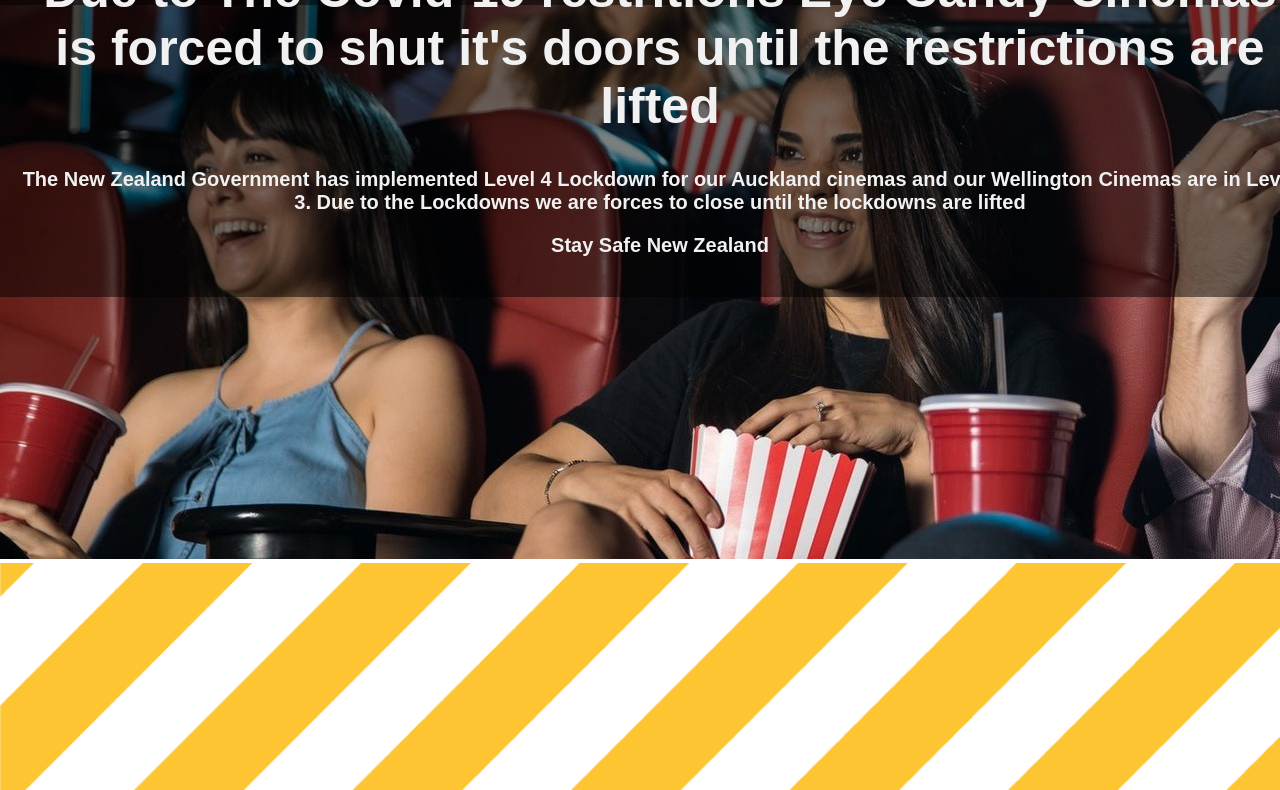
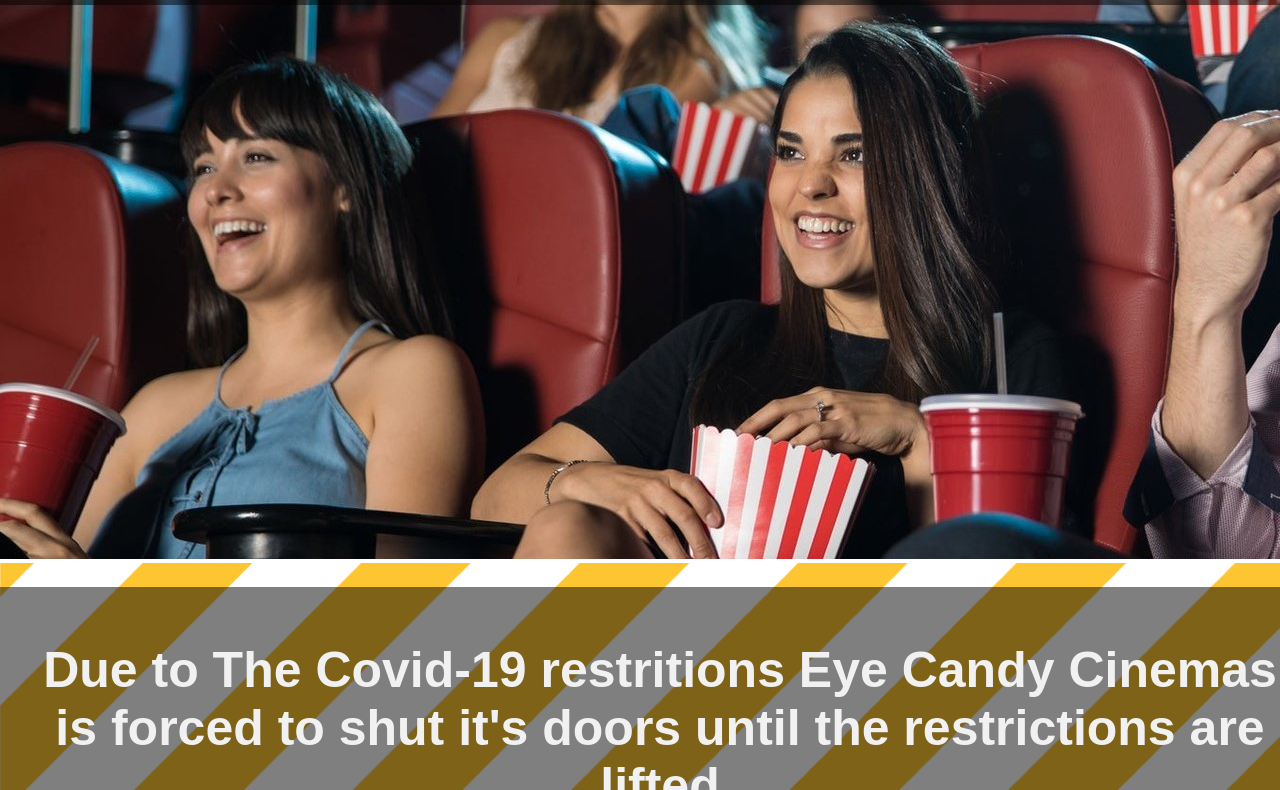
Before and after one commit to KieranGregan/eyecandycinemas, a plain HTML site: page Project 2 Website/home.html in a window 1280 px wide. Shown: the part 213-1003 px from the top of the page. Drawn offline with Linux system fonts and the light colour scheme; a script that the page names is missing.

Commit message:
Changing covid text
Changing the name of the div as i reused a name

```diff
--- a/Project 2 Website/home.html
+++ b/Project 2 Website/home.html
@@ -29,7 +29,7 @@
 
 <div class="covid">
 	<img src="MoviePosters/Covid.png">
-	<div class="content">
+	<div class="notice">
 		<h1>Due to The Covid-19 restritions Eye Candy Cinemas is forced to shut it's doors until the restrictions are lifted</h1>
 			<p>The New Zealand Government has implemented Level 4 Lockdown for our Auckland cinemas and our Wellington Cinemas are in Level 3. Due to the Lockdowns we are forces to close until the lockdowns are lifted</p>
 			<p>Stay Safe New Zealand</p>
--- a/Project 2 Website/style.css
+++ b/Project 2 Website/style.css
@@ -81,9 +81,23 @@ body
 .covid img {
   width: 100%;
 }
-.content p {
+.notice p {
   font-size: 20px;
 }
-.content h1 {
+.notice h1 {
   font-size: 50px;
 }
+.notice {
+  position: absolute; /* Position the background text */
+  left:  0;
+  top:  100%;
+  background: rgb(0, 0, 0); /* Fallback color */
+  background: rgba(0, 0, 0, 0.5); /* Black background with 0.5 opacity */
+  color: #f1f1f1; /* Grey text */
+  width: 100%; /* Full width */
+  padding: 20px; /* Some padding */
+  text-align: center;
+  font-size: 50px;
+  font-weight: bold;
+  font-family: sans-serif;
+}
```
